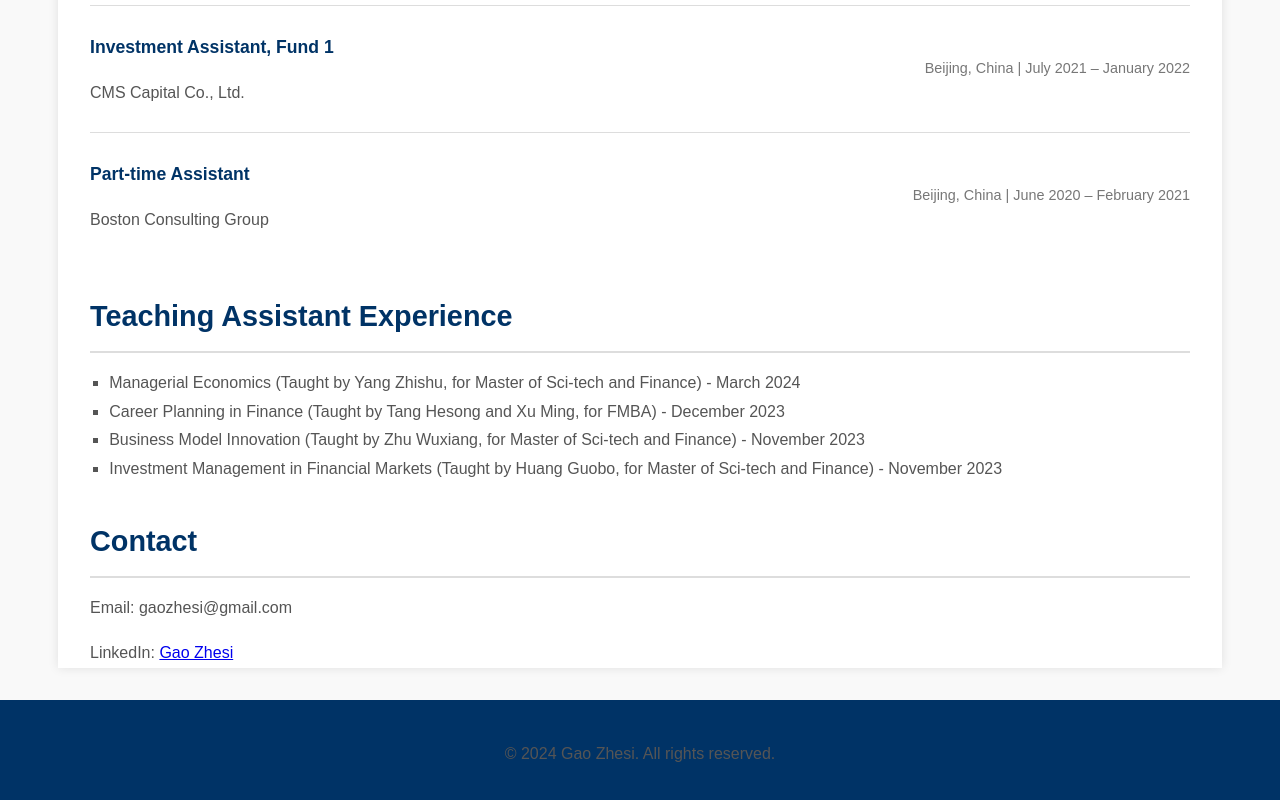
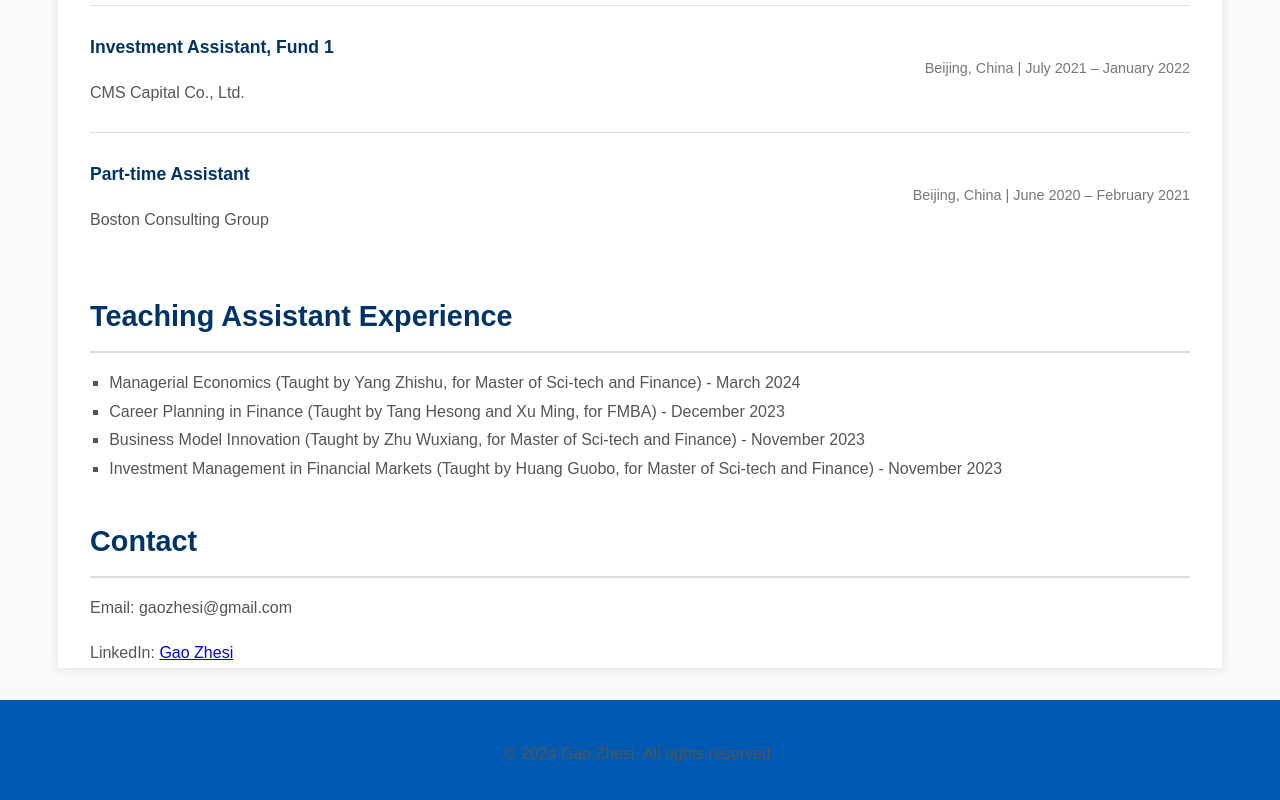
Before and after one commit to DavidZSGao/DavidZSGao.github.io, a plain HTML site: page index.html in a window 1280 px wide. Shown: the part 1489-2289 px from the top of the page. Drawn offline with Linux system fonts and the light colour scheme.

Commit message:
index.html

```diff
--- a/index.html
+++ b/index.html
@@ -1,4 +1,3 @@
-
 <!DOCTYPE html>
 <html lang="en">
 <head>
@@ -96,8 +95,8 @@
         footer {
             text-align: center;
             padding: 1.5rem 0;
-            background-color: #003366;
-            color: #fff;
+            background-color: #0059b3; /* Lighter background for better text contrast */
+            color: #ffffff; /* White text for clarity */
             margin-top: 2rem;
         }
     </style>
@@ -201,7 +200,7 @@
     <section id="contact">
         <h2>Contact</h2>
         <p>Email: gaozhesi@gmail.com</p>
-        <p>LinkedIn: <a href="hhttps://www.linkedin.com/in/%E5%96%86%E6%80%9D-%E9%AB%98-19711b171/" target="_blank">Gao Zhesi</a></p>
+        <p>LinkedIn: <a href="https://www.linkedin.com/in/%E5%96%86%E6%80%9D-%E9%AB%98-19711b171/" target="_blank">Gao Zhesi</a></p>
     </section>
 </div>
 
```
